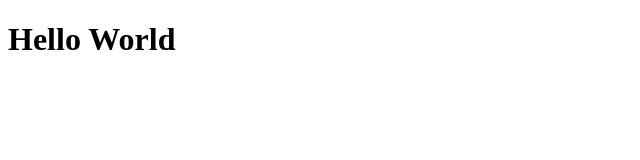
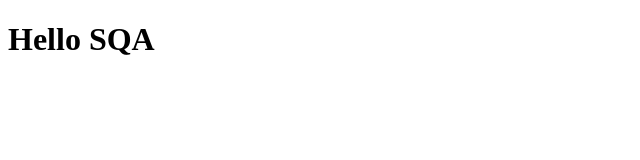
Before and after one commit to labasubagia/cb, a plain HTML site: page index.html in a window 1280 px wide. Shown: the full height of the page, 0-640 px from the left. Drawn offline with Linux system fonts and the light colour scheme.

Commit message:
update index.html

```diff
--- a/index.html
+++ b/index.html
@@ -7,6 +7,6 @@
     <title>Document</title>
 </head>
 <body>
-    <h1>Hello World</h1>
+    <h1>Hello SQA</h1>
 </body>
 </html>
```
